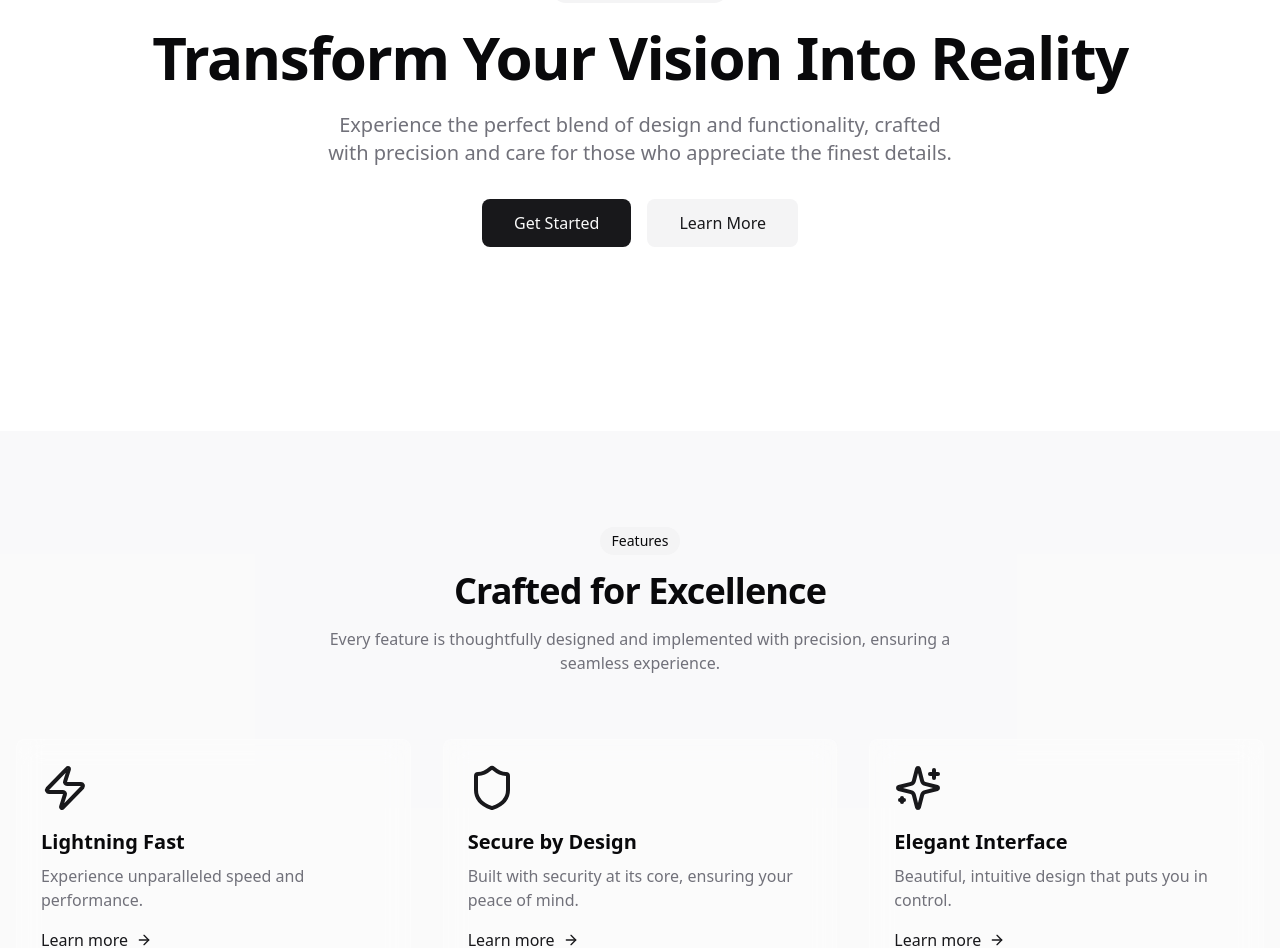
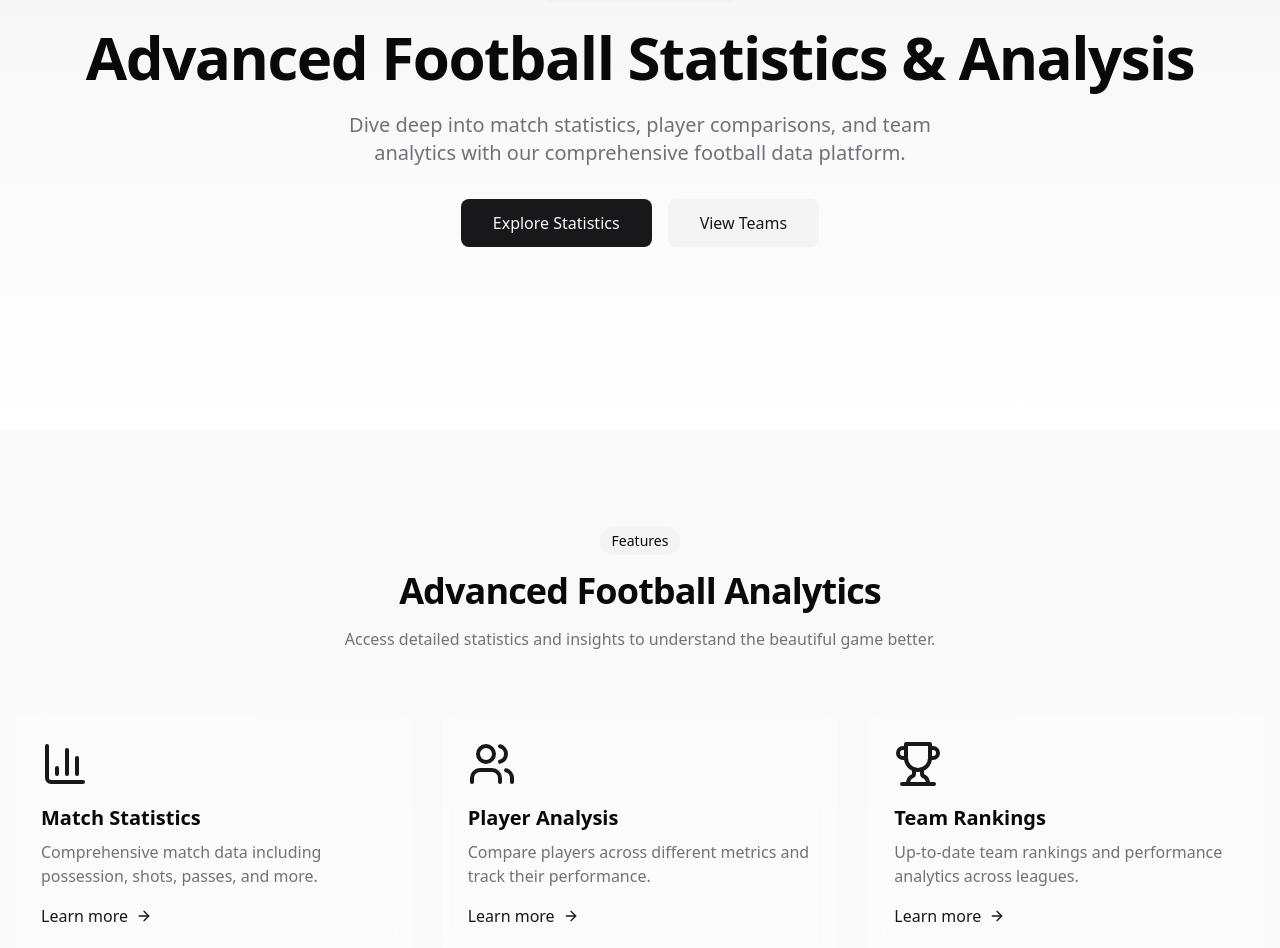
Before and after one commit to Abdullah-7-siiuuuu/footystatify, a React (Vite) app: page / in a window 1280 px wide. Shown: the part 209-1157 px from the top of the page. Built offline with nearby package versions, Linux system fonts and the light colour scheme.

Commit message:
Fix website to match requirements
Updated the website to ensure it aligns with the specified requirements.
[skip gpt_engineer]

```diff
--- a/src/components/Features.tsx
+++ b/src/components/Features.tsx
@@ -1,21 +1,21 @@
 import { motion } from "framer-motion";
-import { ArrowRight, Zap, Shield, Sparkles } from "lucide-react";
+import { BarChart3, Users, Trophy, ArrowRight } from "lucide-react";
 
 const features = [
   {
-    icon: Zap,
-    title: "Lightning Fast",
-    description: "Experience unparalleled speed and performance.",
+    icon: BarChart3,
+    title: "Match Statistics",
+    description: "Comprehensive match data including possession, shots, passes, and more.",
   },
   {
-    icon: Shield,
-    title: "Secure by Design",
-    description: "Built with security at its core, ensuring your peace of mind.",
+    icon: Users,
+    title: "Player Analysis",
+    description: "Compare players across different metrics and track their performance.",
   },
   {
-    icon: Sparkles,
-    title: "Elegant Interface",
-    description: "Beautiful, intuitive design that puts you in control.",
+    icon: Trophy,
+    title: "Team Rankings",
+    description: "Up-to-date team rankings and performance analytics across leagues.",
   },
 ];
 
@@ -28,11 +28,10 @@ export const Features = () => {
             Features
           </span>
           <h2 className="text-3xl md:text-4xl font-bold mb-4 tracking-tight">
-            Crafted for Excellence
+            Advanced Football Analytics
           </h2>
           <p className="text-muted-foreground max-w-2xl mx-auto">
-            Every feature is thoughtfully designed and implemented with precision,
-            ensuring a seamless experience.
+            Access detailed statistics and insights to understand the beautiful game better.
           </p>
         </div>
         <div className="grid md:grid-cols-3 gap-8">
--- a/src/components/Hero.tsx
+++ b/src/components/Hero.tsx
@@ -1,8 +1,9 @@
 import { motion } from "framer-motion";
+import { BarChart3, Users, Trophy } from "lucide-react";
 
 export const Hero = () => {
   return (
-    <section className="min-h-[80vh] flex items-center justify-center relative overflow-hidden">
+    <section className="min-h-[80vh] flex items-center justify-center relative overflow-hidden bg-gradient-to-b from-primary/5 to-background">
       <motion.div
         initial={{ opacity: 0, y: 20 }}
         animate={{ opacity: 1, y: 0 }}
@@ -10,7 +11,7 @@ export const Hero = () => {
         className="container mx-auto px-4 text-center"
       >
         <span className="inline-block px-3 py-1 mb-6 text-sm font-medium bg-secondary rounded-full animate-fade-down">
-          Introducing Innovation
+          Football Analytics Platform
         </span>
         <motion.h1
           initial={{ opacity: 0, y: 20 }}
@@ -18,7 +19,7 @@ export const Hero = () => {
           transition={{ duration: 0.8, delay: 0.2 }}
           className="text-4xl md:text-6xl font-bold mb-6 tracking-tight text-balance"
         >
-          Transform Your Vision Into Reality
+          Advanced Football Statistics & Analysis
         </motion.h1>
         <motion.p
           initial={{ opacity: 0, y: 20 }}
@@ -26,7 +27,7 @@ export const Hero = () => {
           transition={{ duration: 0.8, delay: 0.4 }}
           className="text-lg md:text-xl text-muted-foreground mb-8 max-w-2xl mx-auto text-balance"
         >
-          Experience the perfect blend of design and functionality, crafted with precision and care for those who appreciate the finest details.
+          Dive deep into match statistics, player comparisons, and team analytics with our comprehensive football data platform.
         </motion.p>
         <motion.div
           initial={{ opacity: 0, y: 20 }}
@@ -35,10 +36,10 @@ export const Hero = () => {
           className="flex flex-col sm:flex-row gap-4 justify-center"
         >
           <button className="px-8 py-3 bg-primary text-primary-foreground rounded-lg hover-lift">
-            Get Started
+            Explore Statistics
           </button>
           <button className="px-8 py-3 bg-secondary text-secondary-foreground rounded-lg hover-lift">
-            Learn More
+            View Teams
           </button>
         </motion.div>
       </motion.div>
```
